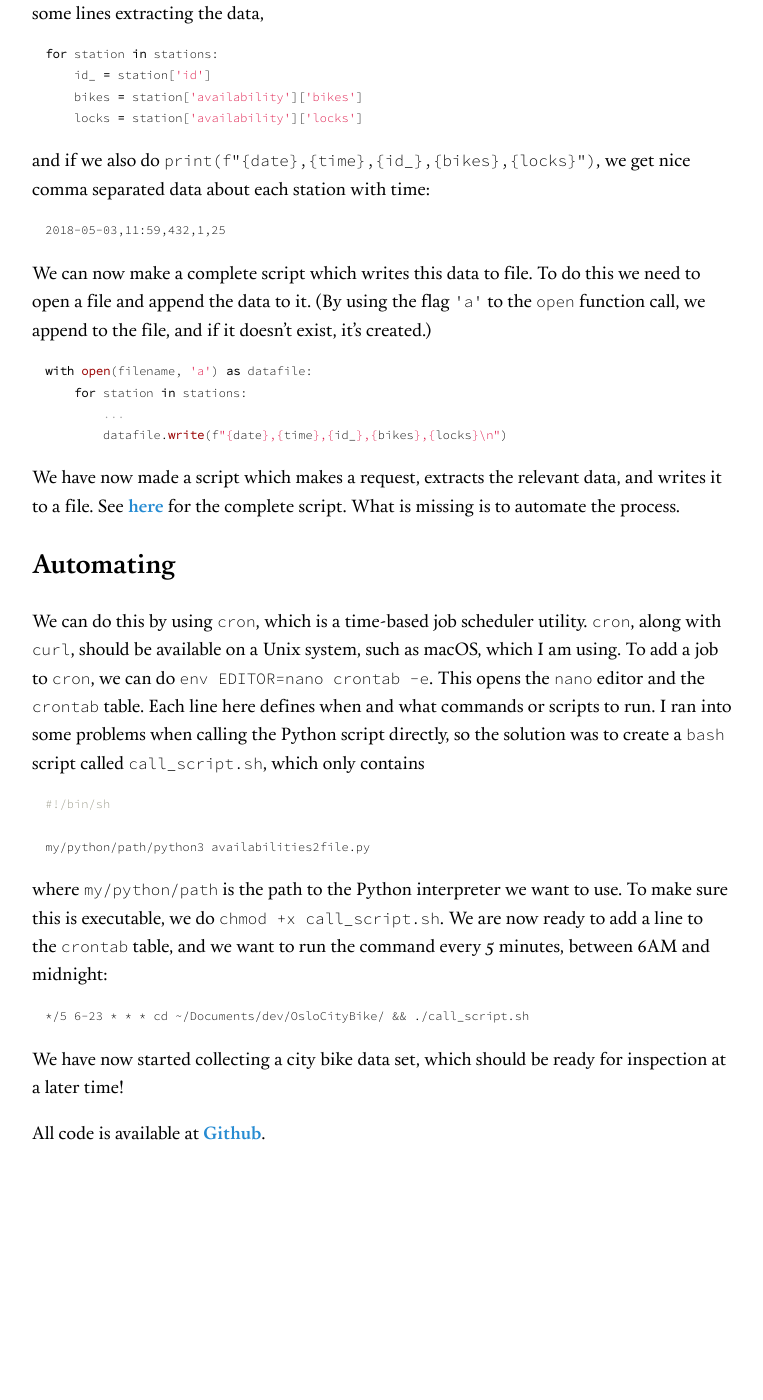
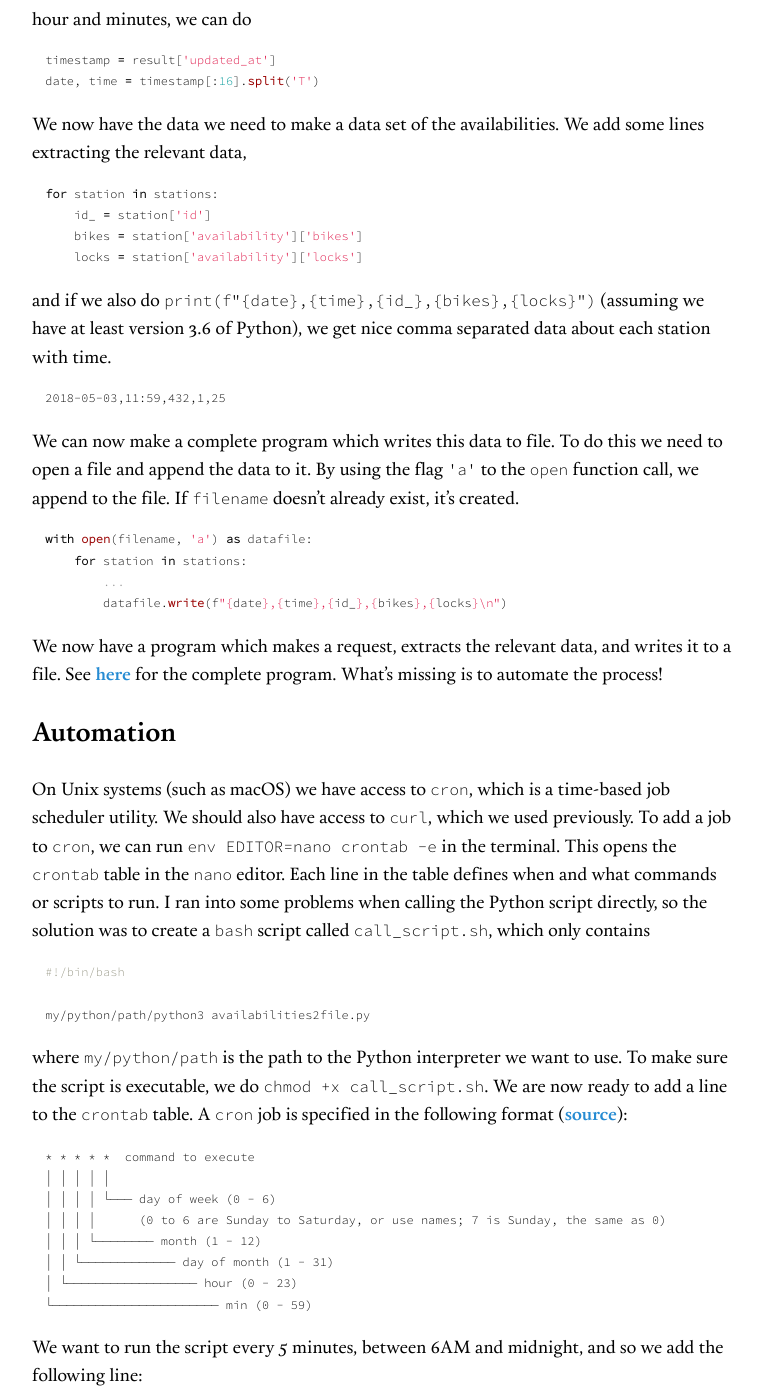
Before and after one commit to vegarsti/vegarsti.github.io, a Jekyll site: the page built from _posts/2018-05-03-citybike.md, in a window 1280 px wide and 1400 px high, scrolled down 1545 px. Shown: the whole window, without its empty margins (258-1021 px from the left). Built offline with Jekyll 4.4.1, drawn with Linux system fonts in a browser that asks for light colours; nearby versions of some CDN libraries; before the commit the page ends 2742 px from its top, so only the background shows below that; some of the changed text lies outside the part shown.

Commit message:
Edit city bike post

````diff
--- a/_posts/2018-05-03-citybike.md
+++ b/_posts/2018-05-03-citybike.md
@@ -1,26 +1,26 @@
 ---
 layout: post
-title: Gathering a city bike data set by API requests in Python
+title: Creating a city bike data set through API requests in Python
 ---
 
-In Oslo, there is a really nice [city bike service](https://oslobysykkel.no/en), and it is increasingly improving. They have a [developer API](https://developer.oslobysykkel.no) which you can call to find how many bikes are currently available at each station. In this post, I will create a script which does this, and which we then set up to run every 5 minutes to log the availabilities, so that we can look more closely at how bikes move around.
+In Oslo, there is a really nice [city bike service](https://oslobysykkel.no/en). They have a [developer API](https://developer.oslobysykkel.no) which you can query to find out how many bikes are currently available at each station. In this post, we will create a Python program (or script) which queries the API and stores the relevant data in a fitting format. We will then automate it so that we run the program every 5 minutes, getting a log of the availabilities over time, so that we can look more closely at how bikes move around. In particular we might be interested in seeing how often the City Bike workers fill up a station with bikes. This is a never-ending problem, since Oslo's geography is such that the city center is at a low altitude, and so the bikes end up there, but no-one rides them back up. But the analysis can wait for a later time!
 
-## Making a request
-First, you need to [sign up](https://developer.oslobysykkel.no/sign-up) to get an identifier, which will be our key to access the API. Let's say our key is `12345abcd`. Store this in a file, e.g., a Python file called `secrets.py`, like so
+## Making a request to the API
+First, you need to [sign up](https://developer.oslobysykkel.no/sign-up) to get an identifier, which will be our key to access the API. Let's say our key is `12345abcd`. We store this in a Python file called `secrets.py`, like so
 
 ```python
-secret = '1234abcd'
+identifier = '1234abcd'
 ```
 
-We can try making a request to the service by using `curl`, doing
+To make a request to the service, we can use `curl`, doing
 
 ```bash
 curl -H "Client-Identifier: "1234abcd"" \
   https://oslobysykkel.no/api/v1/stations/availability
 ```
-and in return we get a JSON string. So far so good. Let's try doing this in Python.
+and in return we get a (long) JSON string. So far so good. Let's try doing this in Python, since that makes parsing the JSON string easy.
 
-## Extracting data
+## In Python
 A good library for doing HTML requests (or API calls) is [`requests`](https://pypi.org/project/requests/). What we're interested in for now is the availability of a station. We write the following small program,
 
 ```python
@@ -46,14 +46,14 @@ which will print something like this:
 id 430
 availability {'bikes': 0, 'locks': 24}
 ```
-In other words, we get a station id and the number of bikes and locks currently available. Another thing available in the JSON is the timestamp that the availability data was updated. We get that by accessing `result['updated_at']`. It looks like `2016-09-09T09:50:33+00:00`. If we are only interested in the date and the time in hour and minutes, we can do
+In other words, for each station we get a station id and the number of bikes and locks currently available. Another thing available in the JSON is the timestamp that the availability data was updated. We get that by accessing `result['updated_at']`. It looks like `2016-09-09T09:50:33+00:00`. If we are only interested in the date and the time in hour and minutes, we can do
 
 ```python
 timestamp = result['updated_at']
 date, time = timestamp[:16].split('T')
 ```
 
-We now have the data we need to make a log file, or data set, of the availabilities. We add some lines extracting the data,
+We now have the data we need to make a data set of the availabilities. We add some lines extracting the relevant data,
 
 ```python
 for station in stations:
@@ -61,12 +61,12 @@ for station in stations:
     bikes = station['availability']['bikes']
     locks = station['availability']['locks']
 ```
-and if we also do `print(f"{date},{time},{id_},{bikes},{locks}")`, we get nice comma separated data about each station with time:
+and if we also do `print(f"{date},{time},{id_},{bikes},{locks}")` (assuming we have at least version 3.6 of Python), we get nice comma separated data about each station with time.
 
 ```
 2018-05-03,11:59,432,1,25
 ```
-We can now make a complete script which writes this data to file. To do this we need to open a file and append the data to it. (By using the flag `'a'` to the `open` function call, we append to the file, and if it doesn't exist, it's created.)
+We can now make a complete program which writes this data to file. To do this we need to open a file and append the data to it. By using the flag `'a'` to the `open` function call, we append to the file. If `filename` doesn't already exist, it's created.
 
 ```python
 with open(filename, 'a') as datafile:
@@ -75,22 +75,33 @@ with open(filename, 'a') as datafile:
         datafile.write(f"{date},{time},{id_},{bikes},{locks}\n")
 ```
 
-We have now made a script which makes a request, extracts the relevant data, and writes it to a file. See [here](https://github.com/vegarsti/OsloCityBike/blob/master/availabilities2file.py) for the complete script. What is missing is to automate the process.
+We now have a program which makes a request, extracts the relevant data, and writes it to a file. See [here](https://github.com/vegarsti/OsloCityBike/blob/master/availabilities2file.py) for the complete program. What's missing is to automate the process!
 
-## Automating
-We can do this by using  `cron`, which is a time-based job scheduler utility. `cron`, along with `curl`, should be available on a Unix system, such as macOS, which I am using. To add a job to `cron`, we can do `env EDITOR=nano crontab -e`. This opens the `nano` editor and the `crontab` table. Each line here defines when and what commands or scripts to run. I ran into some problems when calling the Python script directly, so the solution was to create a `bash` script called `call_script.sh`, which only contains
+## Automation
+On Unix systems (such as macOS) we have access to `cron`, which is a time-based job scheduler utility. We should also have access to `curl`, which we used previously. To add a job to `cron`, we can run `env EDITOR=nano crontab -e` in the terminal. This opens the `crontab` table in the `nano` editor. Each line in the table defines when and what commands or scripts to run. I ran into some problems when calling the Python script directly, so the solution was to create a `bash` script called `call_script.sh`, which only contains
 
 ```bash
-#!/bin/sh
+#!/bin/bash
 
 my/python/path/python3 availabilities2file.py
 ```
-where `my/python/path` is the path to the Python interpreter we want to use. To make sure this is executable, we do `chmod +x call_script.sh`. We are now ready to add a line to the `crontab` table, and we want to run the command every 5 minutes, between 6AM and midnight:
+where `my/python/path` is the path to the Python interpreter we want to use. To make sure the script is executable, we do `chmod +x call_script.sh`. We are now ready to add a line to the `crontab` table. A `cron` job is specified in the following format ([source](https://ole.michelsen.dk/blog/schedule-jobs-with-crontab-on-mac-osx.html)):
+
+```
+* * * * *  command to execute
+│ │ │ │ │
+│ │ │ │ └─── day of week (0 - 6)
+│ │ │ │      (0 to 6 are Sunday to Saturday, or use names; 7 is Sunday, the same as 0)
+│ │ │ └──────── month (1 - 12)
+│ │ └───────────── day of month (1 - 31)
+│ └────────────────── hour (0 - 23)
+└─────────────────────── min (0 - 59)
+```
+
+We want to run the script every 5 minutes, between 6AM and midnight, and so we add the following line:
 
 ```
 */5 6-23 * * * cd ~/Documents/dev/OsloCityBike/ && ./call_script.sh
 ```
 
-We have now started collecting a city bike data set, which should be ready for inspection at a later time!
-
-All code is available at [Github](https://github.com/vegarsti/OsloCityBike).
+I set this up on the server which hosts this website. We have now started collecting a city bike data set, which should be ready for analysis at a later time!
````
